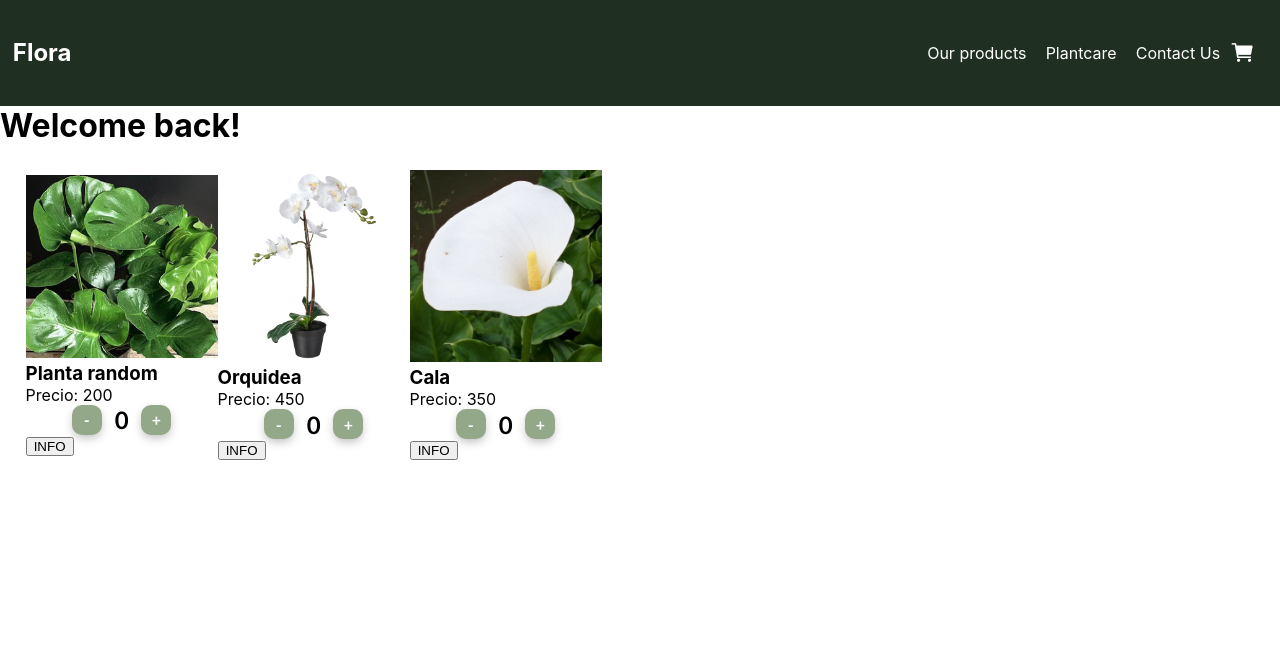
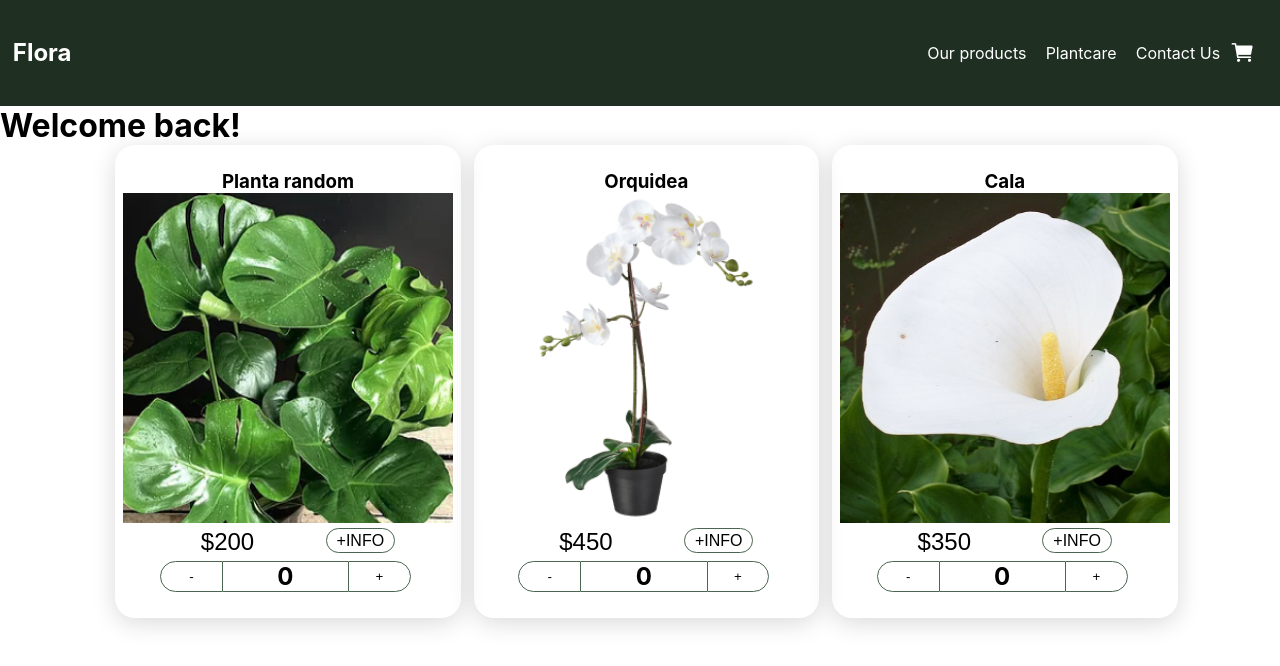
Before and after one commit to antonella9mizzi/Flora, a React (Create React App) app: page / in a window 1280 px wide. Shown: the top 666 px of the page. Built offline with nearby package versions, Linux system fonts and the light colour scheme.

Commit message:
Css modified

```diff
--- a/src/components/ItemCount/ItemCount.jsx
+++ b/src/components/ItemCount/ItemCount.jsx
@@ -20,10 +20,10 @@ const ItemCount = ({stock, initial}) => {
     }
 
     return(
-        <div className={ItemCountCSS.counterContainer}>
-            <button onClick={decrease} className={ItemCountCSS.counterBtn}>-</button>
-            <h2>{count}</h2>
-            <button onClick={increase} className={ItemCountCSS.counterBtn}>+</button>
+        <div className={ItemCountCSS.btnBox}>
+            <button onClick={decrease} className={ItemCountCSS.btnSubtract}>-</button>
+            <h2 className={ItemCountCSS.btnNum}>{count}</h2>
+            <button onClick={increase} className={ItemCountCSS.btnAdd}>+</button>
         </div>
     )
 }
--- a/src/components/ItemCount/ItemCount.module.css
+++ b/src/components/ItemCount/ItemCount.module.css
@@ -1,26 +1,35 @@
-.counterContainer{
+.btnBox{
+    width: 98%;
     display: flex;
-    flex-direction: row;
-    align-items: center;
-    justify-content: center;
-    width: 100%;
+}
+
+.btnSubtract{
+    width: 5vw;
+    background-color: transparent;
+    border: 0.5px solid #4A6650;
+    border-radius: 20px 0px 0px 20px;
+}
+.btnAdd{
+    width: 5vw;
+    background-color: transparent;
+    border: 0.5px solid #4A6650;
+    border-radius: 0px 20px 20px 0px;
+}
+.btnNum{
+    width: 10vw;
+    text-align: center;
+    border-bottom: 0.5px solid #4A6650;
+    border-top: 0.5px solid #4A6650;
 
 }
+.btnSubtract:hover,.btnAdd:hover {
+    background-color: #4A6650;
+    color: white;
+}
 
-.counterBtn{
-    width: 30px;
-    height: 30px;
-    font-family: 'Gill Sans', 'Gill Sans MT', Calibri, 'Trebuchet MS', sans-serif;
-    font-weight: bold;
-    font-size: 1rem;
-    background: #92A889;
-    border-radius: 10px;
-    box-shadow: 0px 4px 10px -1px rgba(0, 0, 0, 0.25);
-    border: transparent;
+.btnSubtract:active,.btnAdd:active {
+    background-color: #4A6650;
     color: white;
-    margin: 0 1vw 0 1vw;
+    box-shadow: 0 5px #666;
+    transform: translateY(2px);
 }
-h2{
-    font-family: 'Gill Sans', 'Gill Sans MT', Calibri, 'Trebuchet MS', sans-serif;
-    font-size: 1.5rem;
-}
--- a/src/components/ItemsDetail/ItemDetail.jsx
+++ b/src/components/ItemsDetail/ItemDetail.jsx
@@ -1,19 +1,23 @@
 import react from 'react';
 import ItemCount from '../ItemCount/ItemCount';
-
+import ItemsDetailCSS from './ItemsDetail.module.css';
 const ItemDetail = ({itemDetail}) =>{
     return(
-        <div>
-            <img src={itemDetail.img} alt={itemDetail.name}/>
-            <div>
-                <h3>{itemDetail.name}</h3>
-                <h4>Esto es una {itemDetail.name}</h4>
-                <p>
-                    Precio: {itemDetail.price}
-                </p>
-                <ItemCount initial="0" stock={itemDetail.stock}/>
+        <div className={ItemsDetailCSS.display}>
+            <div className={ItemsDetailCSS.divBox}>
+                <div>
+                    <h2>{itemDetail.name}</h2>
+                </div>
+                <img src={itemDetail.img} alt={itemDetail.name}/>
+                <div className={ItemsDetailCSS.price}>
+                    <p>${itemDetail.price}</p>
+                    <ItemCount initial="0" stock={itemDetail.stock}/>
+                </div>
             </div>
-
+            <div className={ItemsDetailCSS.descriptionBox}>
+                <h2>Descripcion</h2>
+                <p>{itemDetail.description}</p>
+            </div>
         </div>
     )
 }
--- /dev/null
+++ b/src/components/ItemsDetail/ItemsDetail.module.css
@@ -0,0 +1,25 @@
+.display{
+    display: flex;
+    flex-direction: row;
+    justify-content: space-around;
+    padding: 5%;
+}
+.divBox{
+    display: flex;
+    flex-direction: column;
+    align-items: center;
+    box-shadow: 0px 5px 25px rgba(0, 0, 0, 0.15);
+    border-radius: 20px;
+    padding: 2% 1% 2% 1%;
+    margin-left: 0;
+}
+.price{
+    font-family: Arial, Helvetica, sans-serif;
+    font-size: 1.5rem;
+}
+
+.descriptionBox{
+    width: 40%;
+    font-family: Arial, Helvetica, sans-serif;
+    font-size: 1rem;
+}
--- a/src/components/ItemsDetail/ItemsDetailContainer.jsx
+++ b/src/components/ItemsDetail/ItemsDetailContainer.jsx
@@ -14,6 +14,7 @@ const ItemsDetailContainer = () => {
             price:200,
             category: 1,
             img: "../imgs/plant.png",
+            description:"Lorem ipsum dolor sit amet, consectetur adipiscing elit. Integer lectus lorem, molestie eget nulla sit amet, congue congue mi. Sed iaculis ultricies arcu, at tempor dolor placerat euismod. Ut tincidunt pellentesque lacinia. Vestibulum id tellus quis urna tempus cursus eleifend ac lectus.",
             stock: 10,
         },
         {
@@ -22,6 +23,7 @@ const ItemsDetailContainer = () => {
             price:450,
             category: 2,
             img: "../imgs/orchid.png",
+            description:"Lorem ipsum dolor sit amet, consectetur adipiscing elit. Integer lectus lorem, molestie eget nulla sit amet, congue congue mi. Sed iaculis ultricies arcu, at tempor dolor placerat euismod. Ut tincidunt pellentesque lacinia. Vestibulum id tellus quis urna tempus cursus eleifend ac lectus.",
             stock: 5,
         },
         {
@@ -30,6 +32,7 @@ const ItemsDetailContainer = () => {
             price:350,
             category: 2,
             img: "../imgs/cala.png",
+            description:"Lorem ipsum dolor sit amet, consectetur adipiscing elit. Integer lectus lorem, molestie eget nulla sit amet, congue congue mi. Sed iaculis ultricies arcu, at tempor dolor placerat euismod. Ut tincidunt pellentesque lacinia. Vestibulum id tellus quis urna tempus cursus eleifend ac lectus.",
             stock: 8,
         }
     ];
--- a/src/components/ItemsList/Items.jsx
+++ b/src/components/ItemsList/Items.jsx
@@ -5,17 +5,17 @@ import ItemCount from '../ItemCount/ItemCount';
 const Items = ({Item}) => {
 const LinkTo = "/items/"  + Item.id;
     return(
-        <div>
+        <div className={ItemsCSS.divBox}>
+            <h3>{Item.name}</h3>
             <img src={Item.img} alt={Item.name} className={ItemsCSS.imgItems}/>
             <div>
-                <h3>{Item.name}</h3>
-                <p>
-                    Precio: {Item.price}
-                </p>
+                <div className={ItemsCSS.infoBox}>
+                    <p className={ItemsCSS.price}>${Item.price}</p>
+                    <a href={LinkTo}>
+                        <button className={ItemsCSS.infoBtn}>+INFO</button>
+                    </a>
+                </div>
                 <ItemCount initial="0" stock={Item.stock}/>
-                <a href={LinkTo}>
-                    <button className={ItemsCSS.infoBtn}>INFO</button>
-                </a>
             </div>
         </div>
 )
--- a/src/components/ItemsList/Items.module.css
+++ b/src/components/ItemsList/Items.module.css
@@ -1,15 +1,49 @@
 .displayItems{
     display: flex;
     flex-direction: row;
-    padding-right: 1%;
-    margin: 2%;
     align-items: center;
-
+    justify-content: center;
+}
+.divBox{
+    width: 25%;
+    display: flex;
+    flex-direction: column;
+    align-items: center;
+    box-shadow: 0px 5px 25px rgba(0, 0, 0, 0.15);
+    border-radius: 20px;
+    padding: 2% 1% 2% 1%;
+    margin-left: 1%;
 }
 .imgItems{
-    width: 15vw;
-    height: auto;
+    width: 330px;
+    height: 330px;
+}
+.infoBox{
+    display: flex;
+    flex-direction: row;
+    justify-content: space-around;
+    padding: 2%;
 }
 .infoBtn{
-    width: 25%;
+    font-family: Arial, Helvetica, sans-serif;
+    font-size: 1rem;
+    border: 0.5px solid #4A6650 ;
+    border-radius: 15px;
+    background-color: transparent;
+    padding: 5% 20% 5% 20%;
 }
+.infoBtn:hover {
+    background-color: #4A6650;
+    color: white;
+}
+
+.infoBtn:active {
+    background-color: #4A6650;
+    color: white;
+    box-shadow: 0 5px #666;
+    transform: translateY(2px);
+}
+.price{
+    font-family: Arial, Helvetica, sans-serif;
+    font-size: 1.5rem;
+}
```
